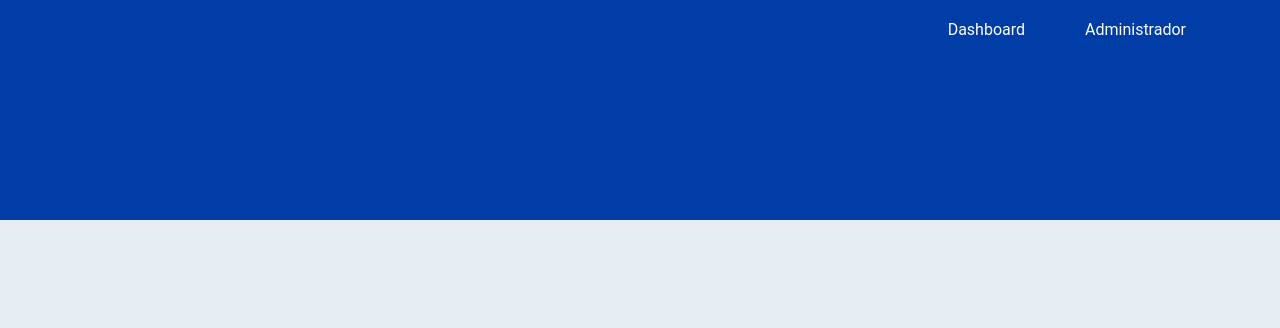
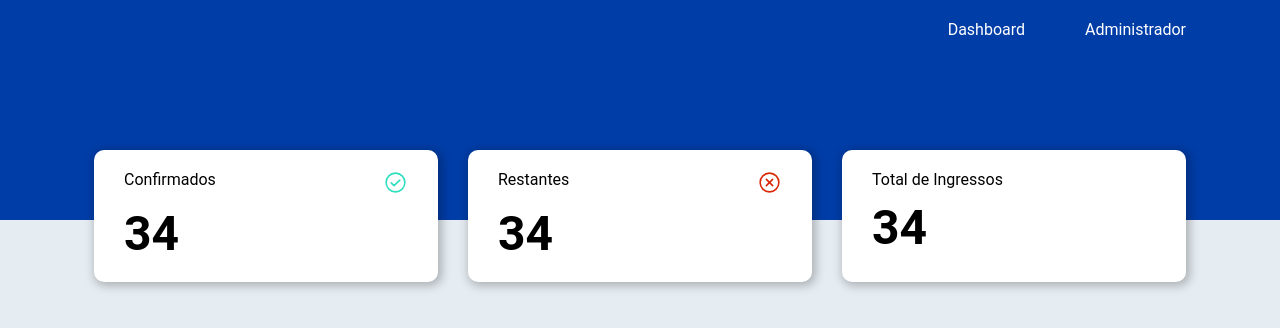
Before and after one commit to voncardoso/qr-code-generator, a React (Create React App) app: page /dashboard in a window 1280 px wide. Shown: the top 328 px of the page. Built offline with nearby package versions, Linux system fonts and the light colour scheme; no server answers; sample sign-in values are in the browser's storage.

Commit message:
stylos header dashboard finalizado

```diff
--- a/package.json
+++ b/package.json
@@ -7,6 +7,7 @@
     "@testing-library/react": "^13.0.0",
     "@testing-library/user-event": "^13.2.1",
     "firebase": "^9.10.0",
+    "phosphor-react": "^1.4.1",
     "react": "^18.2.0",
     "react-dom": "^18.2.0",
     "react-router-dom": "^6.4.1",
--- a/src/Pages/Dashboard/index.js
+++ b/src/Pages/Dashboard/index.js
@@ -1,10 +1,37 @@
 import { Header } from "../../components/Header";
-import { Container } from "../RegisterUser/style";
+import { Container } from "./style";
+import { CheckCircle, XCircle } from "phosphor-react";
 
 export function Dashboard() {
   return (
-    <Container>
+    <>
       <Header />
-    </Container>
+      <Container>
+        <header>
+          <ul>
+            <li>
+              <div>
+                <span>Confirmados</span>
+                <CheckCircle size={25} color={"var(--green-300)"} />
+              </div>
+              <strong>34</strong>
+            </li>
+            <li>
+              <div>
+                <span>Restantes</span>
+                <XCircle size={25} color={"var(--red-300)"} />
+              </div>
+              <strong>34</strong>
+            </li>
+            <li>
+              <div>
+                <span>Total de Ingressos</span>
+              </div>
+              <strong>34</strong>
+            </li>
+          </ul>
+        </header>
+      </Container>
+    </>
   );
 }
--- /dev/null
+++ b/src/Pages/Dashboard/style.js
@@ -0,0 +1,37 @@
+import styled from "styled-components";
+
+export const Container = styled.section`
+  header {
+    width: 90vw;
+    margin: 0 auto;
+    padding: 0px 30px;
+    ul {
+      position: relative;
+      top: -70px;
+      display: flex;
+      justify-content: space-between;
+      gap: 30px;
+      li {
+        max-width: 600px;
+        width: 100%;
+        border-radius: 10px;
+        padding: 20px 30px;
+        background: var(--white);
+        box-shadow: 2px 2px 10px 2px rgba(0, 0, 0, 25%);
+        div {
+          margin-bottom: 10px;
+          display: flex;
+          justify-content: space-between;
+
+          svg {
+            height: 100%;
+          }
+        }
+
+        strong {
+          font-size: 3rem;
+        }
+      }
+    }
+  }
+`;
--- a/src/style/global.js
+++ b/src/style/global.js
@@ -25,6 +25,8 @@ export const GlobalStyle = createGlobalStyle`
         --red-100: #FF4926;
         --red-200: #EE3411;
         --red-300: #D92604;
+
+        --green-300: #2DDFBF;
 
     }
 
```
Also changed, not shown: 1 other file (tests, documents, lock files or other folders).
